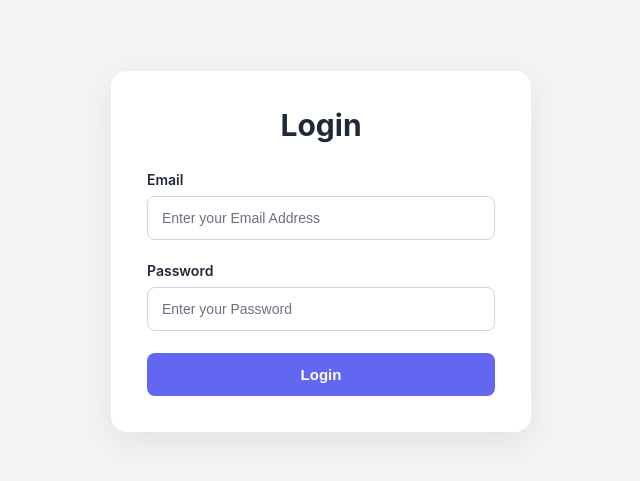
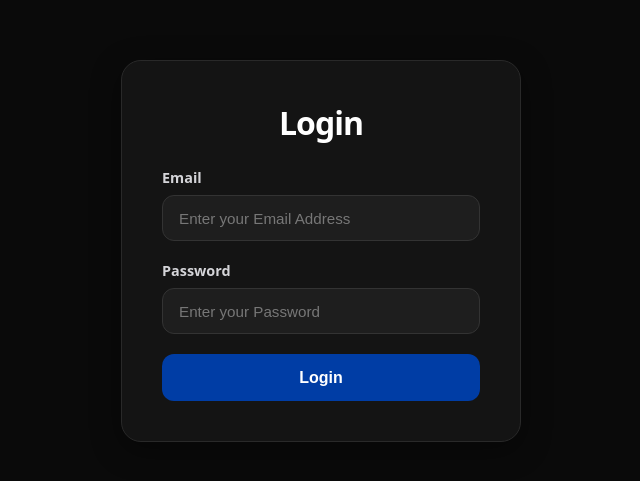
Before and after one commit to frankuard/interview-helper-in-mern-with-rag, a React (Vite) app in the folder Frontend/: page /login in a window 1280 px wide. Shown: the part 149-630 px from the top of the page, without its empty margins (319-959 px from the left). Built offline with nearby package versions, Linux system fonts and the light colour scheme.

Commit message:
made the login form

```diff
--- a/Frontend/src/features/auth/auth.form.scss
+++ b/Frontend/src/features/auth/auth.form.scss
@@ -1,85 +1,90 @@
-@use "../../style/variables" as *;
-
 main {
     min-height: 100vh;
+    width: 100%;
+
     display: flex;
     justify-content: center;
     align-items: center;
-  padding: 24px;
-  background: $background-color;
-  font-family: "Inter", sans-serif;
+
+    background: #0a0a0a;
+    padding: 2rem;
 
     .form-container {
         width: 100%;
-    max-width: 420px;
-    padding: 36px;
-    background: #ffffff;
-    border-radius: 16px;
-    box-shadow: 0 10px 35px rgba(0, 0, 0, 0.08);
+        max-width: 400px;
+
+        display: flex;
+        flex-direction: column;
+        gap: 1.5rem;
+
+        background: #141414;
+        padding: 2.5rem;
+        border-radius: 1.25rem;
+
+        border: 1px solid #292929;
+        box-shadow: 0 8px 30px rgba(0, 0, 0, 0.4);
 
         h1 {
-      margin: 0 0 28px;
-      color: $text-color;
-      font-size: 30px;
-      font-weight: 700;
+            font-size: 2rem;
+            font-weight: 800;
+            color: #ffffff;
             text-align: center;
+            letter-spacing: -1px;
+        }
     }
 
     form {
         display: flex;
         flex-direction: column;
-      gap: 22px;
+        gap: 1.25rem;
     }
 
     .input-group {
         display: flex;
         flex-direction: column;
-      gap: 8px;
+        gap: 0.5rem;
 
         label {
-        color: $text-color;
-        font-size: 14px;
+            font-size: 0.9rem;
             font-weight: 600;
+            color: #d4d4d8;
         }
 
         input {
             width: 100%;
             box-sizing: border-box;
-        padding: 13px 14px;
-        border: 1px solid $border-color;
-        border-radius: 8px;
+
+            border: 1px solid #333333;
             outline: none;
-        background: #ffffff;
-        color: $text-color;
-        font-size: 14px;
-        transition: border-color 0.2s ease,
-                    box-shadow 0.2s ease;
+            padding: 0.85rem 1rem;
+            border-radius: 0.75rem;
+
+            background: #1e1e1e;
+            color: white;
+            font-size: 0.95rem;
+
+            transition: all 0.25s ease;
 
             &::placeholder {
-          color: $muted-color;
+                color: #777777;
             }
 
             &:focus {
-          border-color: $primary-color;
-          box-shadow: 0 0 0 3px rgba(99, 102, 241, 0.15);
+                border-color: #764ba2;
+                background: #222222;
+                box-shadow: 0 0 0 3px rgba(118, 75, 162, 0.2);
             }
         }
     }
 
+    a {
+        color: #e1034d;
+        text-decoration: none;
+        font-weight: 600;
 
-  }
-}
-
-@media (max-width: 480px) {
-  main {
-    padding: 16px;
-
-    .form-container {
-      padding: 26px 20px;
-
-      h1 {
-        font-size: 26px;
+        &:hover {
+            color: #ff477e;
+            text-decoration: underline;
         }
     }
 }
-}
--- a/Frontend/src/features/auth/pages/Login.jsx
+++ b/Frontend/src/features/auth/pages/Login.jsx
@@ -1,12 +1,18 @@
 import "../auth.form.scss"
 
 const Login = () => {
+
+  const handleSubmit = (e) => {
+    e.preventDefault();
+  }
+
   return (
     <main>
       <div className="form-container">
         <h1>Login</h1>
 
-        <form>
+        <form onSubmit={handleSubmit}>
+
           <div className="input-group">
             <label htmlFor="email">Email</label>
             <input type="email" name="email" id="email" placeholder="Enter your Email Address" />
--- a/Frontend/src/style.scss
+++ b/Frontend/src/style.scss
@@ -1,6 +1,4 @@
-@use "./style/variables";
 @use "./style/button.scss";
-@use "./features/auth/auth.form.scss";
 
 * {
     margin: 0%;
--- a/Frontend/src/style/_variables.scss
+++ /dev/null
@@ -1,6 +0,0 @@
-$primary-color: #6366f1;
-$primary-hover: #4f46e5;
-$text-color: #1f2937;
-$muted-color: #6b7280;
-$border-color: #d1d5db;
-$background-color: #f3f4f6;
--- a/Frontend/src/style/button.scss
+++ b/Frontend/src/style/button.scss
@@ -1,32 +1,29 @@
-@use "./variables" as *;
+.button {
+    border: none;
+    outline: none;
 
-.button {
-      width: 100%;
-      padding: 13px 16px;
-      border: none;
-      border-radius: 8px;
+    padding: 0.9rem 1.5rem;
+    border-radius: 0.75rem;
+
+    font-size: 1rem;
+    font-weight: 700;
+
     cursor: pointer;
-      font-size: 15px;
-      font-weight: 600;
-      transition: background 0.2s ease,
-                  transform 0.2s ease;
+    transition: all 0.25s ease;
 
     &.primary-button {
-        background: $primary-color;
-        color: #ffffff;
+    background: #003da5;
+    color: white;
 
     &:hover {
-          background: $primary-hover;
+        background: #032385;
+        box-shadow: 0 5px 18px rgba(11, 67, 172, 0.3);
         transform: translateY(-2px);
     }
 
-        &:active {
-          transform: translateY(0);
     }
 
-        &:focus-visible {
-          outline: 3px solid rgba(99, 102, 241, 0.35);
-          outline-offset: 3px;
+    &:active {
+        transform: scale(0.97);
     }
 }
-    }
```
Lines whose indentation alone changed are shown as unchanged.
